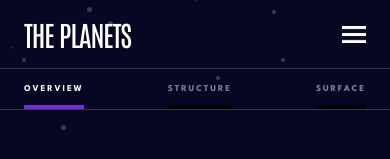
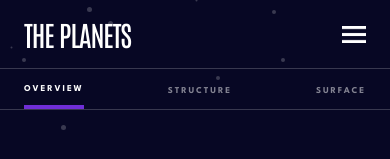
Before and after one commit to javar10/planets-fact-site-app, a React Native app: screen / in a window 390 px wide. Shown: the top 159 px of the page. Built offline with nearby package versions, Linux system fonts and the light colour scheme.

Commit message:
page select tablet ui

```diff
--- a/App.js
+++ b/App.js
@@ -124,7 +124,7 @@ const styles = StyleSheet.create({
     pageInfoContainer: {
       flexDirection: 'row',
       justifyContent: 'space-between',
-      alignItems: 'flex-start',
+      alignItems: 'center',
     },
   },
   mobile: {
--- a/src/components/Button.js
+++ /dev/null
@@ -1,33 +0,0 @@
-import { StyleSheet, Text, View } from 'react-native'
-import { colors, textStyle } from '../theme';
-
-const Button = ({ screenSize, selectedPlanet, pageDescriptor, page, setPage}) => {
-  const styles = styleSheet(screenSize, selectedPlanet);
-
-  return (
-    <View>
-      <Text
-        style={[
-          styles.btnText,
-          pageDescriptor === page && styles.selectedText
-        ]}
-        onPress={() => setPage(pageDescriptor)}
-      >{pageDescriptor === 'geology' ? 'surface' : pageDescriptor}</Text>
-    </View>
-  )
-}
-
-export default Button
-
-const styleSheet = (screenSize, selectedPlanet) => StyleSheet.create({
-  btnText: {
-    ...textStyle[screenSize].H4,
-    color: `${colors.white}80`,
-    borderBottomWidth: 4,
-    paddingBottom: 12,
-  },
-  selectedText: {
-    borderBottomColor: colors[selectedPlanet.name],
-    color: colors.white,
-  }
-})
--- /dev/null
+++ b/src/components/PageSelector.js
@@ -0,0 +1,85 @@
+import { StyleSheet, Text, View } from 'react-native'
+import { colors, textStyle } from '../theme';
+
+const PageSelector = ({ screenSize, selectorNumber, pageDescriptor, page, setPage, selectedPlanet }) => {
+  const styles = styleSheet(screenSize, selectedPlanet);
+  // console.log(pageDescriptor, page);
+
+  return (
+    <View style={[
+      styles[screenSize].container,
+      pageDescriptor === page && styles[screenSize].selectedContainer]}>
+      {screenSize !== 'mobile' &&
+        <Text style={[
+          styles.btnText,
+          styles[screenSize].btnText,
+          styles.pageNumber
+        ]}>
+          {selectorNumber}
+        </Text>
+      }
+
+      <Text
+        style={[
+          styles.btnText,
+          styles[screenSize].btnText,
+          pageDescriptor === page && styles[screenSize].selectedText
+        ]}
+        onPress={() => setPage(pageDescriptor)}
+      >{pageDescriptor === 'geology' ? 'surface' : pageDescriptor}
+      </Text>
+    </View>
+  )
+}
+
+export default PageSelector
+
+const styleSheet = (screenSize, selectedPlanet) => StyleSheet.create({
+  btnText: {
+    ...textStyle[screenSize].H4,
+  },
+  pageNumber: {
+    opacity: 0.5,
+  },
+  laptop: {
+    btnText: {
+      color: colors.white,
+    },
+    selectedText: {
+      backgroundColor: colors[selectedPlanet.name],
+    },
+  },
+  tablet: {
+    container: {
+      width: '100%',
+      borderColor: `${colors.white}33`,
+      borderWidth: 1,
+      flexDirection: 'row',
+      alignItems: 'center',
+      marginVertical: 8,
+    },
+    selectedContainer: {
+      backgroundColor: colors[selectedPlanet.name],
+      borderWidth: 0,
+    },
+    btnText: {
+      color: colors.white,
+      paddingVertical: 8,
+      paddingLeft: 20,
+    },
+    // selectedText: {
+    //   backgroundColor: colors[selectedPlanet.name],
+    // },
+  },
+  mobile: {
+    btnText: {
+      color: `${colors.white}80`,
+      paddingBottom: 12,
+    },
+    selectedText: {
+      borderBottomColor: colors[selectedPlanet.name],
+      color: colors.white,
+      borderBottomWidth: 4,
+    },
+  }
+})
--- a/src/components/PageSelectors.js
+++ b/src/components/PageSelectors.js
@@ -1,27 +1,30 @@
 import { StyleSheet, View } from 'react-native'
 import { colors } from '../theme'
-import Button from './Button';
+import PageSelector from './PageSelector';
 
 const PageSelectors = ({ screenSize, page, setPage, selectedPlanet }) => {
   // console.log(page);
 
   return (
-    <View style={styles.container}>
-      <Button
+    <View style={[styles.container, styles[screenSize].container]}>
+      <PageSelector
         screenSize={screenSize}
+        selectorNumber='01'
         pageDescriptor='overview'
         page={page}
         setPage={setPage}
         selectedPlanet={selectedPlanet}
       />
-      <Button
+      <PageSelector
         screenSize={screenSize}
+        selectorNumber='02'
         pageDescriptor='structure'
         page={page}
         setPage={setPage}
         selectedPlanet={selectedPlanet} />
-      <Button
+      <PageSelector
         screenSize={screenSize}
+        selectorNumber='03'
         pageDescriptor='geology'
         page={page}
         setPage={setPage}
@@ -34,13 +37,33 @@ export default PageSelectors
 
 const styles = StyleSheet.create({
   container: {
-    flexDirection: 'row',
+    // borderWidth: 5,
     justifyContent: 'space-between',
-    alignItems: 'center',
-    paddingHorizontal: 24,
-    paddingTop: 16,
-    borderBottomColor: `${colors.white}33`,
-    borderBottomWidth: 1,
+    flexDirection: 'column',
+    alignItems: 'flex-start',
   },
-
+  laptop: {
+    // container: {
+    //   flexDirection: 'column',
+    // },
+  },
+  tablet: {
+    container: {
+      //   flexDirection: 'column',
+      paddingHorizontal: 40,
+      width: '50%',
+      //   alignItems: 'flex-start',
+    },
+  },
+  mobile: {
+    container: {
+      flexDirection: 'row',
+      paddingHorizontal: 24,
+      width: '100%',
+      alignItems: 'center',
+      borderBottomColor: `${colors.white}33`,
+      borderBottomWidth: 1,
+      paddingTop: 16,
+    },
+  },
 })
--- a/src/theme.js
+++ b/src/theme.js
@@ -80,7 +80,11 @@ export const textStyle = {
             textTransform: 'uppercase',
         },
         H4: {
-
+            fontFamily: 'Spartan-Bold',
+            fontSize: 9,
+            lineHeight: 25,
+            letterSpacing: 1.93,
+            textTransform: 'uppercase',
         },
         body: {
             fontFamily: 'Spartan-Regular',
```
